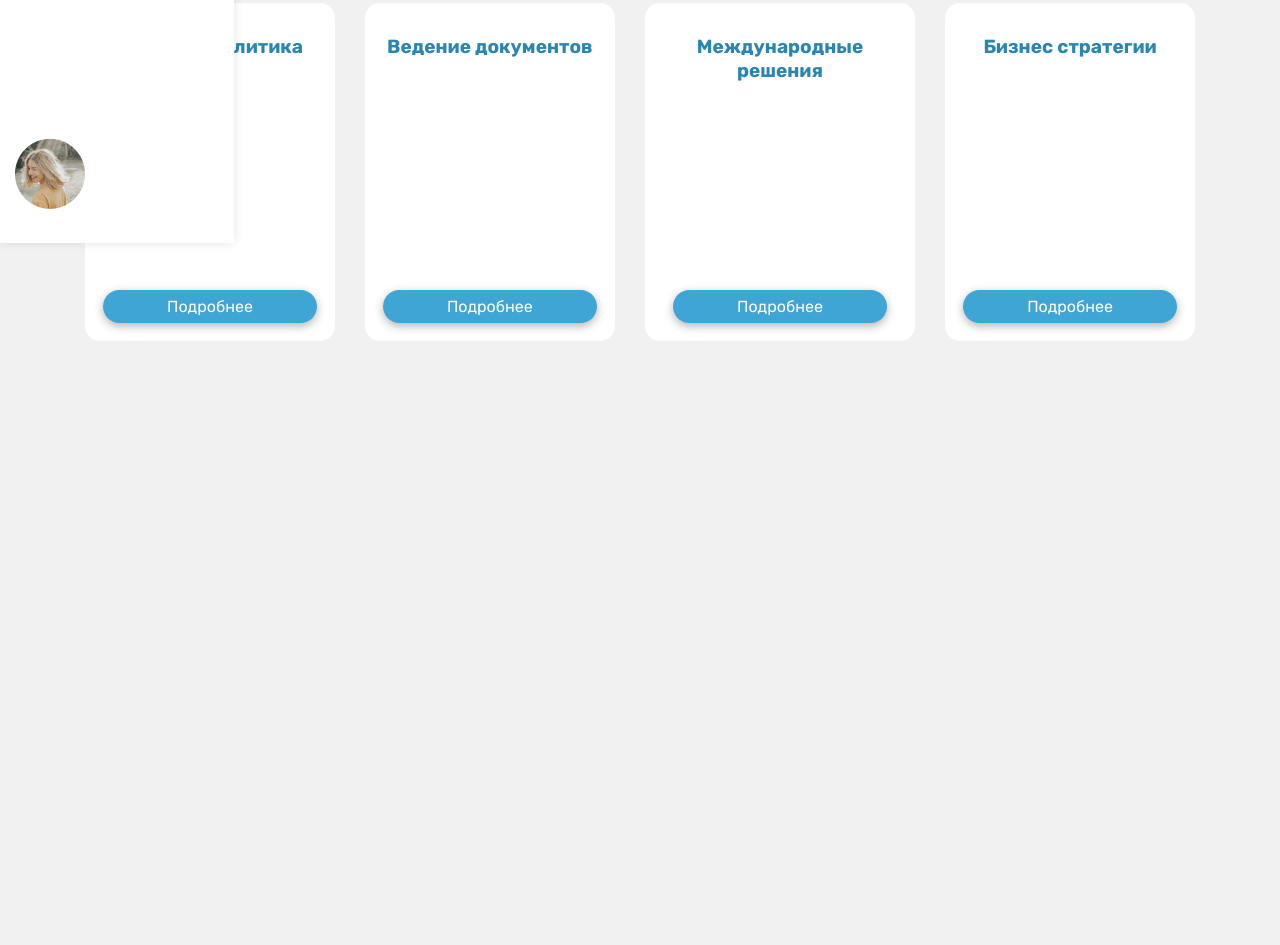
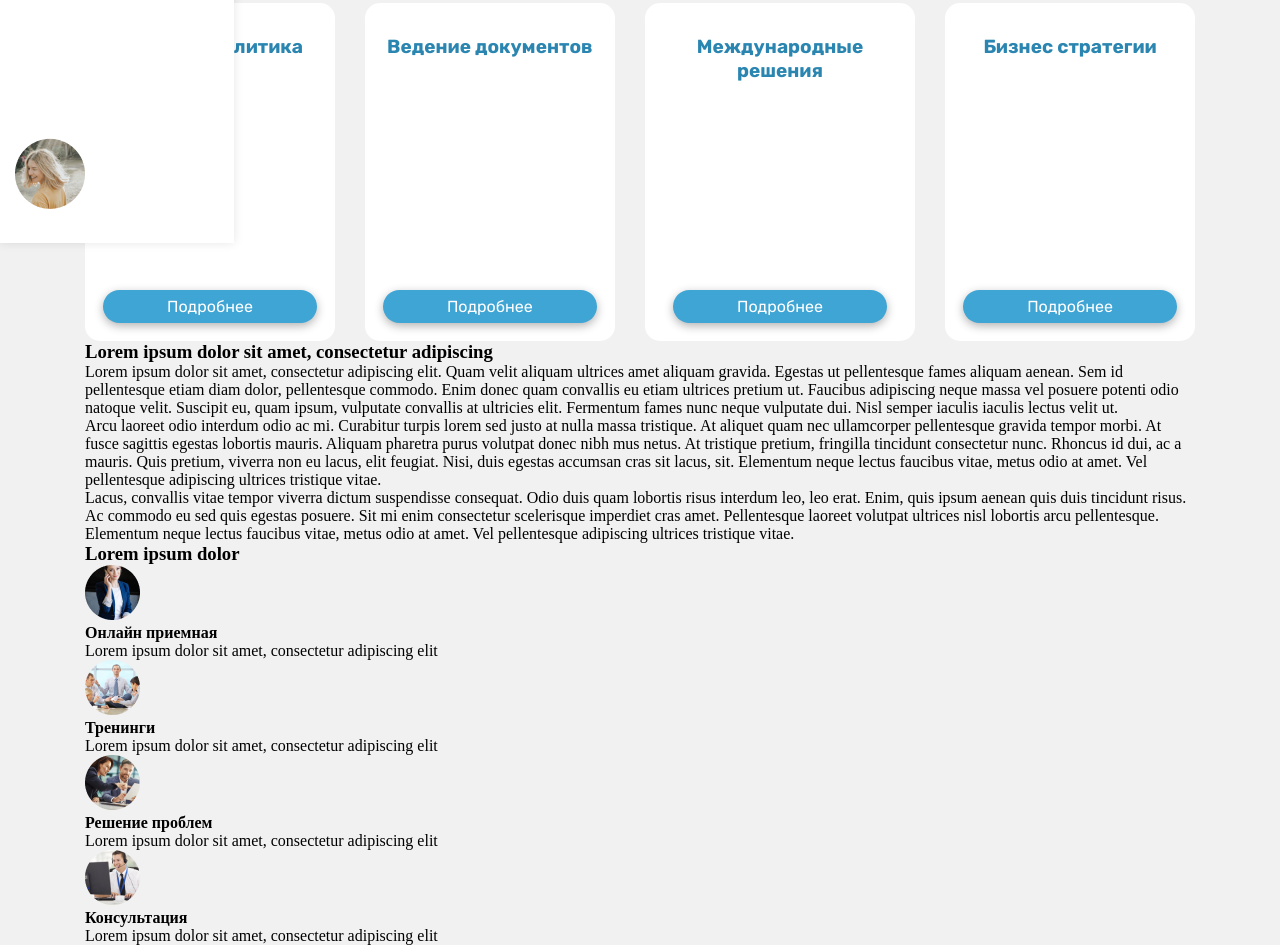
Before and after one commit to SkriLLTonE/blue-Sunday-1800, a plain HTML site: page index.html in a window 1280 px wide. Shown: the part 557-1502 px from the top of the page. Before the commit the page ends 898 px from the top, so only its background shows below. Drawn offline with Linux system fonts and the light colour scheme.

Commit message:
info html added

```diff
--- a/index.html
+++ b/index.html
@@ -93,6 +93,90 @@
             </div>
         </div>
     </section>
+
+    <section class="info">
+        <div class="container">
+            <div class="info__wrap">
+                <div class="news">
+                    <h3 class="info__h">Lorem ipsum dolor sit amet, consectetur adipiscing</h3>
+                    <p class="news__p">
+                        Lorem ipsum dolor sit amet, consectetur adipiscing elit. Quam velit aliquam
+                        ultrices amet aliquam gravida. Egestas ut pellentesque fames aliquam aenean. Sem id pellentesque
+                        etiam diam dolor, pellentesque commodo. Enim donec quam convallis eu etiam ultrices pretium ut.
+                        Faucibus adipiscing neque massa vel posuere potenti odio natoque velit. Suscipit eu, quam ipsum,
+                        vulputate convallis at ultricies elit. Fermentum fames nunc neque vulputate dui. Nisl semper
+                        iaculis iaculis lectus velit ut.
+                    </p>
+                    <p class="news__p">
+                        Arcu laoreet odio interdum odio ac mi. Curabitur turpis lorem sed justo at nulla
+                        massa tristique. At aliquet quam nec ullamcorper pellentesque gravida tempor morbi. At fusce
+                        sagittis egestas lobortis mauris. Aliquam pharetra purus volutpat donec nibh mus netus. At
+                        tristique pretium, fringilla tincidunt consectetur nunc. Rhoncus id dui, ac a mauris. Quis
+                        pretium, viverra non eu lacus, elit feugiat. Nisi, duis egestas accumsan cras sit lacus, sit.
+                        Elementum neque lectus faucibus vitae, metus odio at amet. Vel pellentesque adipiscing ultrices
+                        tristique vitae.
+                    </p>
+                    <p class="news__p">
+                        Lacus, convallis vitae tempor viverra dictum suspendisse consequat. Odio duis
+                        quam lobortis risus interdum leo, leo erat. Enim, quis ipsum aenean quis duis tincidunt risus.
+                        Ac commodo eu sed quis egestas posuere. Sit mi enim consectetur scelerisque imperdiet cras amet.
+                        Pellentesque laoreet volutpat ultrices nisl lobortis arcu pellentesque. Elementum neque lectus
+                        faucibus vitae, metus odio at amet. Vel pellentesque adipiscing ultrices tristique vitae.
+                    </p>
+                </div>
+                <div class="services">
+                    <h3 class="info__h">Lorem ipsum dolor</h3>
+
+                    <div class="serv__card">
+                        <div class="serv__img">
+                            <img src="./img/serv1.png" alt="">
+                        </div>
+                        <div class="serv__desc">
+                            <h4 class="serv__h">Онлайн приемная</h4>
+                            <p class="serv__p">
+                                Lorem ipsum dolor sit amet, consectetur adipiscing elit
+                            </p>
+                        </div>
+                    </div>
+                    <div class="serv__card">
+                        <div class="serv__img">
+                            <img src="./img/serv2.png" alt="">
+                        </div>
+                        <div class="serv__desc">
+                            <h4 class="serv__h">Тренинги</h4>
+                            <p class="serv__p">
+                                Lorem ipsum dolor sit amet, consectetur adipiscing elit
+                            </p>
+                        </div>
+                    </div>
+                    <div class="serv__card">
+                        <div class="serv__img">
+                            <img src="./img/serv3.png" alt="">
+                        </div>
+                        <div class="serv__desc">
+                            <h4 class="serv__h">Решение проблем</h4>
+                            <p class="serv__p">
+                                Lorem ipsum dolor sit amet, consectetur adipiscing elit
+                            </p>
+                        </div>
+                    </div>
+                    <div class="serv__card">
+                        <div class="serv__img">
+                            <img src="./img/serv4.png" alt="">
+                        </div>
+                        <div class="serv__desc">
+                            <h4 class="serv__h">Консультация</h4>
+                            <p class="serv__p">
+                                Lorem ipsum dolor sit amet, consectetur adipiscing elit
+                            </p>
+                        </div>
+                    </div>
+
+                </div>
+            </div>
+        </div>
+    </section>
+
 </body>
 
 </html>
```
Also changed, not shown: img/serv1.png (added), img/serv2.png (added), img/serv3.png (added), img/serv4.png (added).
